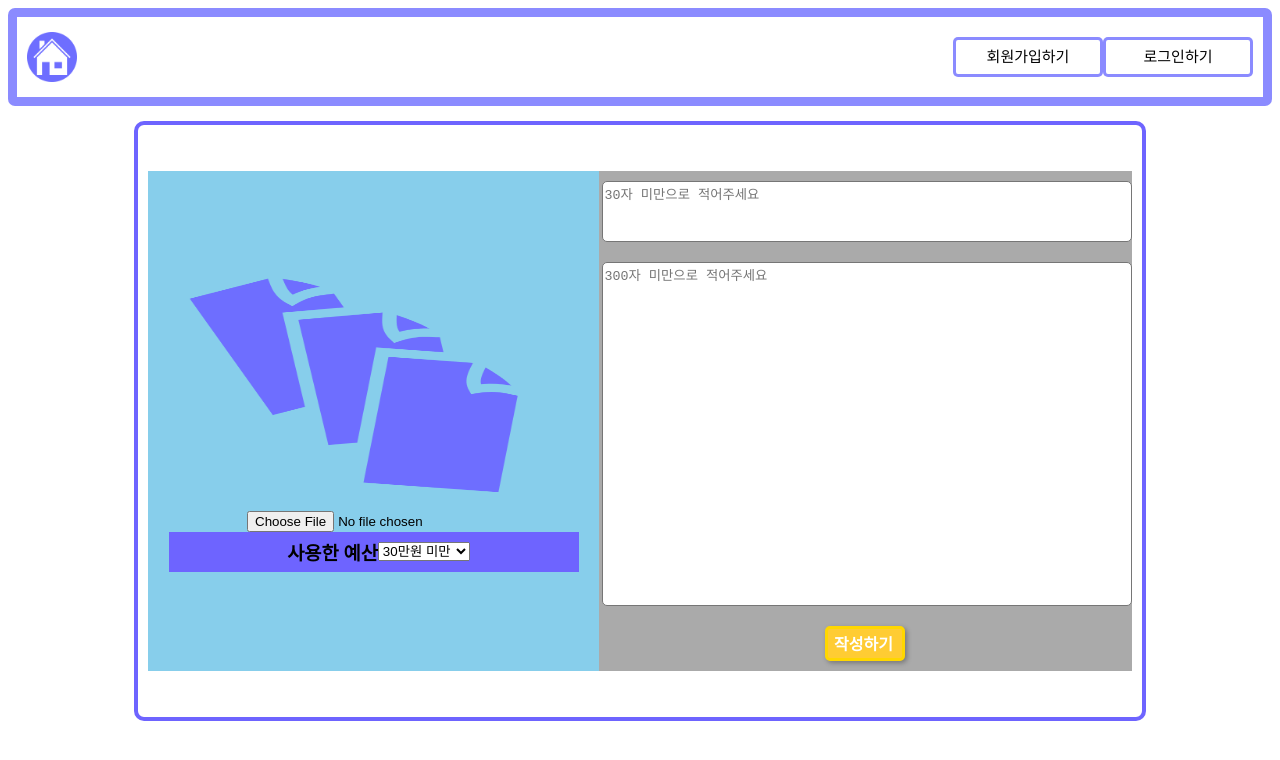
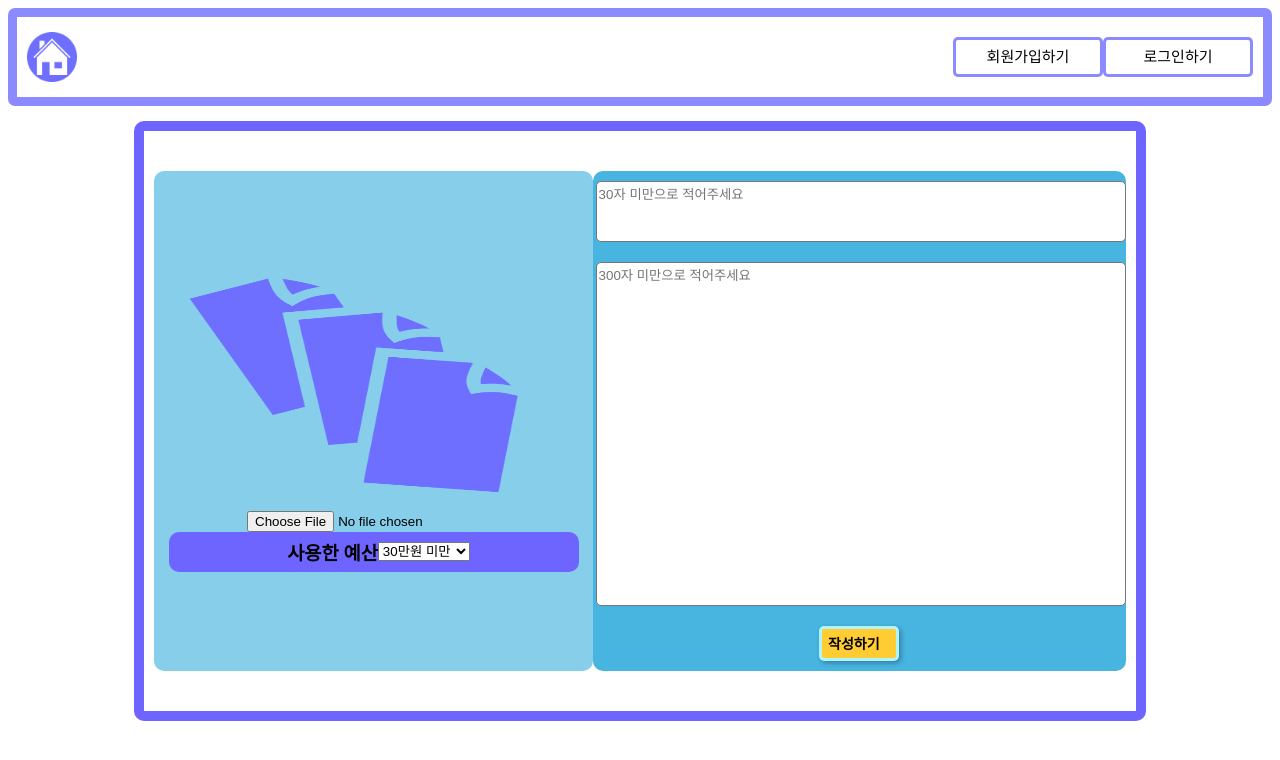
Before and after one commit to Nidurolak/travelproject, a React (Create React App) app: page /write in a window 1280 px wide. Shown: the top 760 px of the page. Built offline with nearby package versions, Linux system fonts and the light colour scheme; no server answers.

Commit message:
커밋!!

```diff
--- a/src/pages/Main.js
+++ b/src/pages/Main.js
@@ -56,8 +56,10 @@ const Main = () => {
     alert("로그인이 필요합니다.");
     navi("/login")
   }
-    setShowMyItems(true);
-    lists.refetch();
+  lists.refetch();
+  setShowMyItems(true);
+
+
   };
 
   // console.log(myItems);
--- a/src/pages/Write.js
+++ b/src/pages/Write.js
@@ -146,7 +146,7 @@ flex-wrap: wrap;
 align-items: center;
 justify-content: flex-end;
 padding: 10px;
-border: 4px solid rgb(110, 100, 255);
+border: 10px solid rgb(110, 100, 255);
 border-radius: 10px;
 `
 
@@ -157,6 +157,7 @@ background-color:white;
 border-radius: 5px;
 margin-left: 3px;
 box-sizing: border-box;
+font-family: 'Noto Sans KR', sans-serif;
 
 text-align: left;
 vertical-align: top;
@@ -177,6 +178,7 @@ vertical-align: top;
 white-space: pre-wrap;
 word-wrap: break-word;
 resize: none;
+font-family: 'Noto Sans KR', sans-serif;
 `
 
 const DetailContentLeftBox = styled.div`
@@ -188,6 +190,7 @@ align-items: center;
 width:550px;
 height: 500px;
 background-color: skyblue;
+border-radius: 10px;
 `
 const DetailcontentSelectBox = styled.div`
   width: 400px;
@@ -198,27 +201,27 @@ justify-content: center;
 align-items: center;
 padding-left: 10px;
   background-color:rgb(110, 100, 255);
+  border-radius: 10px;
 
   `
 
 const DetailContentButton = styled.button`
   width: 80px;
   height: 40px;
-  border: 3px solid gold;
+  border: 3px solid #aef5ff;
   border-radius: 5px;
   background-color: #ffcc33;
-  color: #ffffff;
-  font-size: 16px;
+  color: black;
+  font-size: 14px;
   font-weight: bold;
   box-shadow: 2px 2px 5px rgba(0, 0, 0, 0.3);
   transition: all 0.3s ease-in-out;
 
   &:hover {
     transform: scale(1.05);
-    box-shadow: 2px 2px 10px rgba(0, 0, 0, 0.5);
+    box-shadow: 2px 2px 10px black;
   }
 `;
-
 const DetailContentRightBox = styled.div`
 display: flex;
 flex: 1;
@@ -227,7 +230,8 @@ justify-content: flex-start;
 align-items: center;
 width: 550px;
 height: 500px;
-background-color: rgb(170, 170, 170);
+border-radius: 10px;
+background-color:#48b4e0;
 > * {
   margin-top: 10px;
   margin-bottom: 10px;
```
Also changed, not shown: 1 other file (tests, documents, lock files or other folders).
